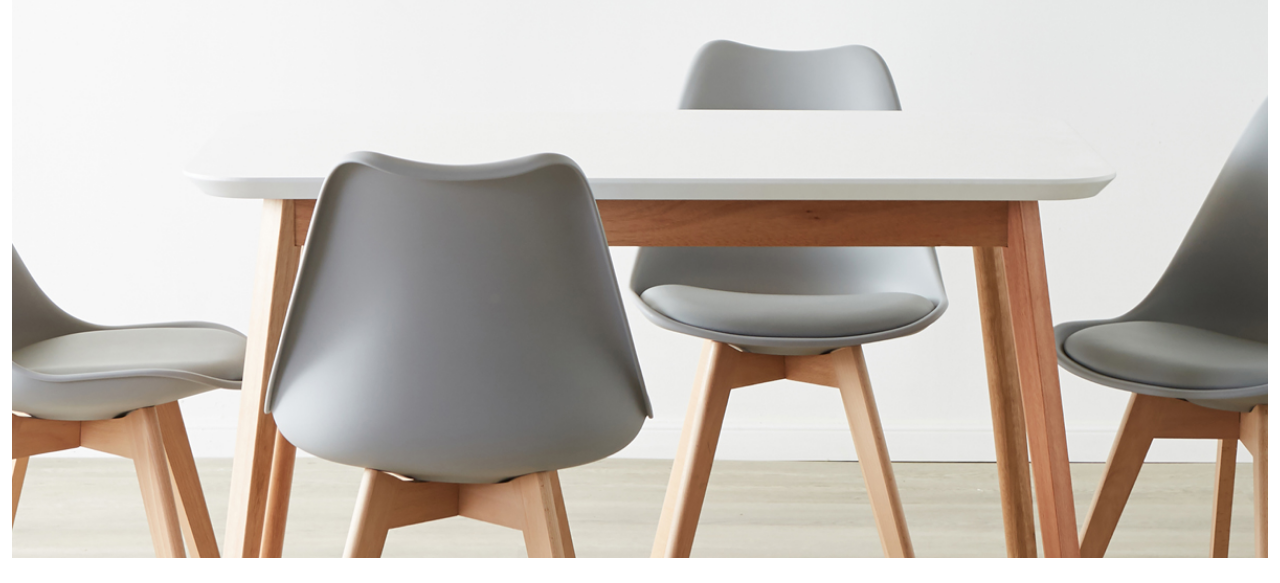
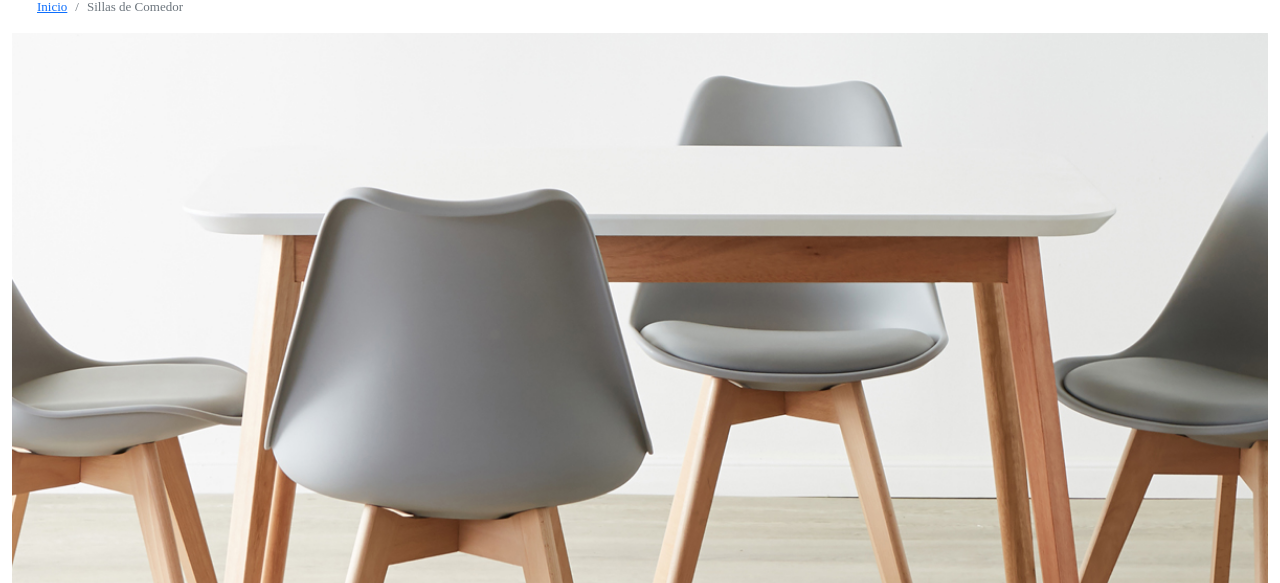
Before and after one commit to rociofernandezm/proyecto_coderhouse, a website: page paginas/sillasdecomedor.html in a window 1280 px wide. Shown: the part 64-647 px from the top of the page. Drawn offline with nearby package versions, Linux system fonts and the light colour scheme.

Commit message:
ultimoscambiosgrales

```diff
--- a/paginas/sillasdecomedor.html
+++ b/paginas/sillasdecomedor.html
@@ -17,7 +17,8 @@
         <link rel="stylesheet" href="../css/styles.css">
     </head>
 <!-- ACÁ EMPIEZA EL BODY -->
-<body class="container-fluid">
+<body>
+    <div class="container-fluid">
     <header>
     <nav class="navbar navbar-expand-lg navbar-light bg-light">
         <div class="container-fluid">
@@ -63,6 +64,12 @@
         </div>
     </nav>
     </header>
+    <div aria-label="navbar breadcrumb">
+        <ol class="breadcrumb breadcrumb_texto">
+        <li class="breadcrumb-item"><a href="../index.html">Inicio</a></li>
+        <li class="breadcrumb-item active" aria-current="page">Sillas de Comedor</li>
+        </ol>
+    </div>
     <div id="carouselExampleIndicators" class="carousel slide" data-bs-ride="carousel" >
         <div class="carousel-indicators">
         </div>
@@ -237,8 +244,7 @@
         </div>
         </div>
     </div>
-
-
+    </div>
 <script src="../js/bootstrap.bundle.min.js"></script>
 </body>
 <!-- ACÁ EMPIEZA EL FOOTER -->
--- a/scss/estilos.scss
+++ b/scss/estilos.scss
@@ -132,6 +132,16 @@ src: url('https://fonts.googleapis.com/css2? family= Montserrat:ital,wght@0,300;
             color: white;}
     }
 }
+.breadcrumb_texto{
+    font-family: montserrat;
+    font-size: 13px;
+    text-align: left;
+    font-weight: 400;
+    color: black;
+    justify-content: left;
+    margin-left: 25px;
+    text-decoration: none;
+}
 .redes_sociales{
     display: flex;
     flex-direction: row;
```
Also changed, not shown: paginas/contacto.html (+6 -0 lines), paginas/outlet.html (+6 -0 lines), paginas/sillagaudi.html (+7 -0 lines), css/styles.css.
